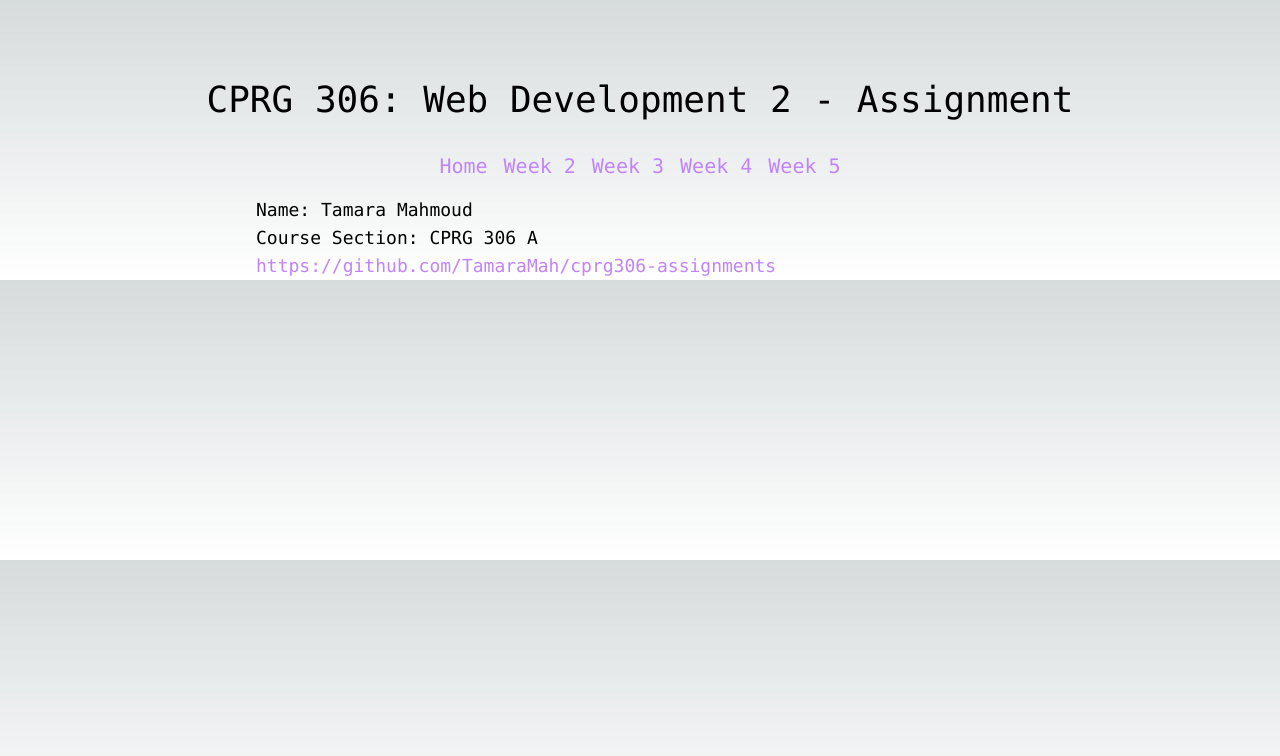
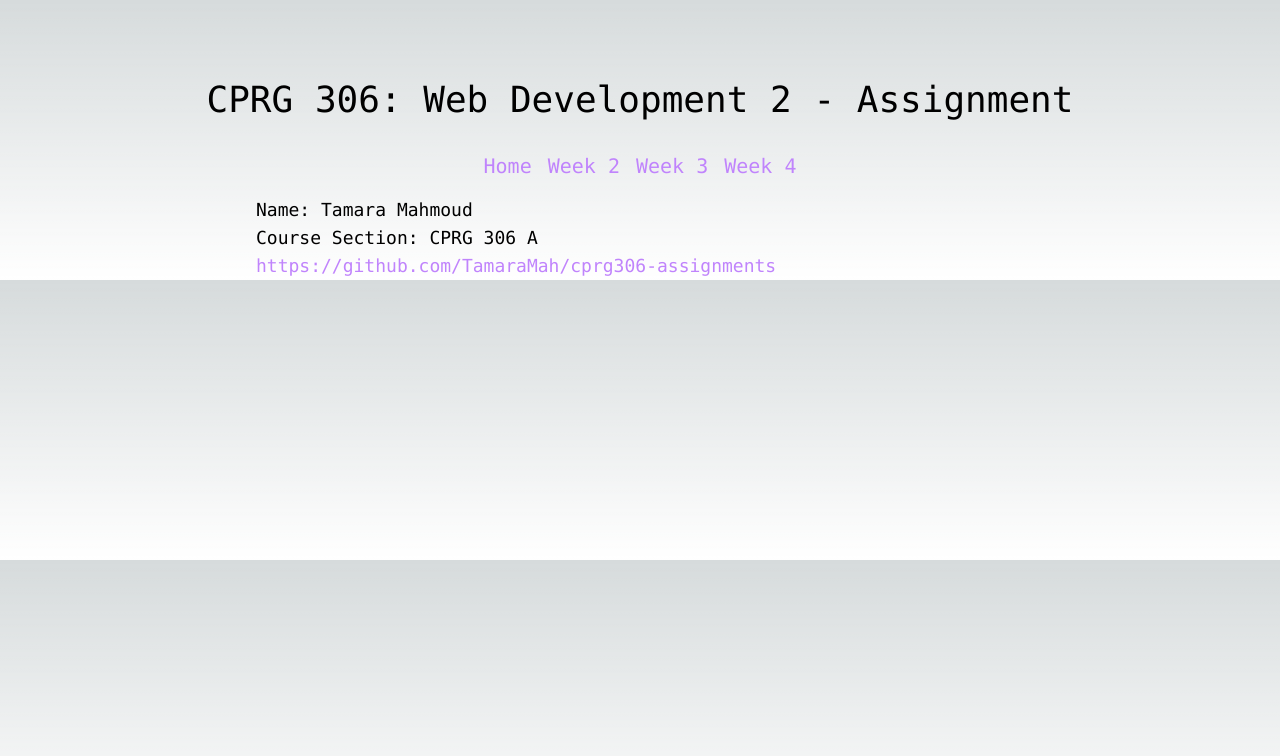
Before and after one commit to TamaraMah/cprg306-assignments, a Next.js app: page / in a window 1280 px wide. Shown: the top 756 px of the page. Built offline with nearby package versions, Linux system fonts and the light colour scheme.

Commit message:
not done?!??!?!?!?

```diff
--- a/app/page.js
+++ b/app/page.js
@@ -12,7 +12,6 @@ export default function Page() {
         <Link href="/week2" className="text-purple-400 hover:underline font-mono text-xl">Week 2</Link>
         <Link href="/week3" className="text-purple-400 hover:underline font-mono text-xl">Week 3</Link>
         <Link href="/week4" className="text-purple-400 hover:underline font-mono text-xl">Week 4</Link>
-        <Link href="/week5" className="text-purple-400 hover:underline font-mono text-xl">Week 5</Link>
       </div>
 
       <div className="w-full max-w-screen-md">
--- a/app/week4/page.js
+++ b/app/week4/page.js
@@ -1,13 +1,12 @@
+import React from 'react';
+import Link from 'next/link';
 import NewItem from './new-item';
 
 const Page = () => {
   return (
     <main>
     <h1 className='text-4xl font-mono mb-6 font-bold text-center mt-14 text-gray-300'>Item Form</h1>
-
-
       <NewItem />
-
     </main>
   );
 }
```
